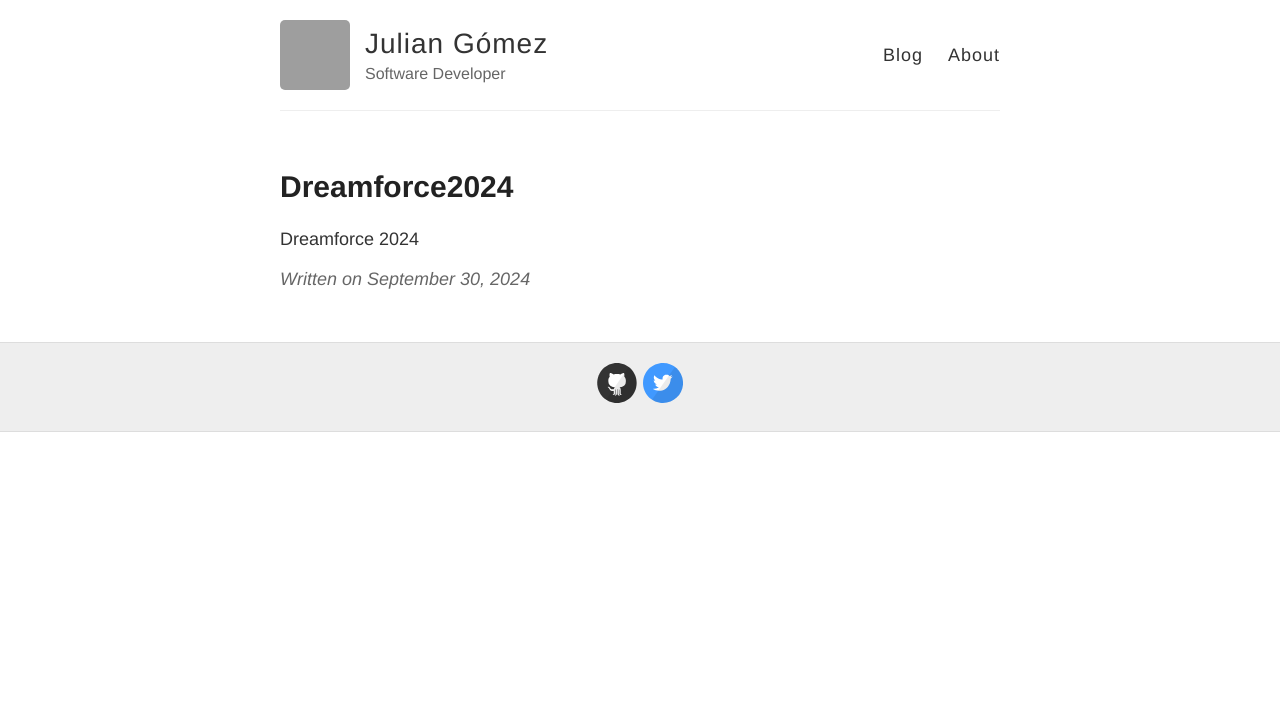
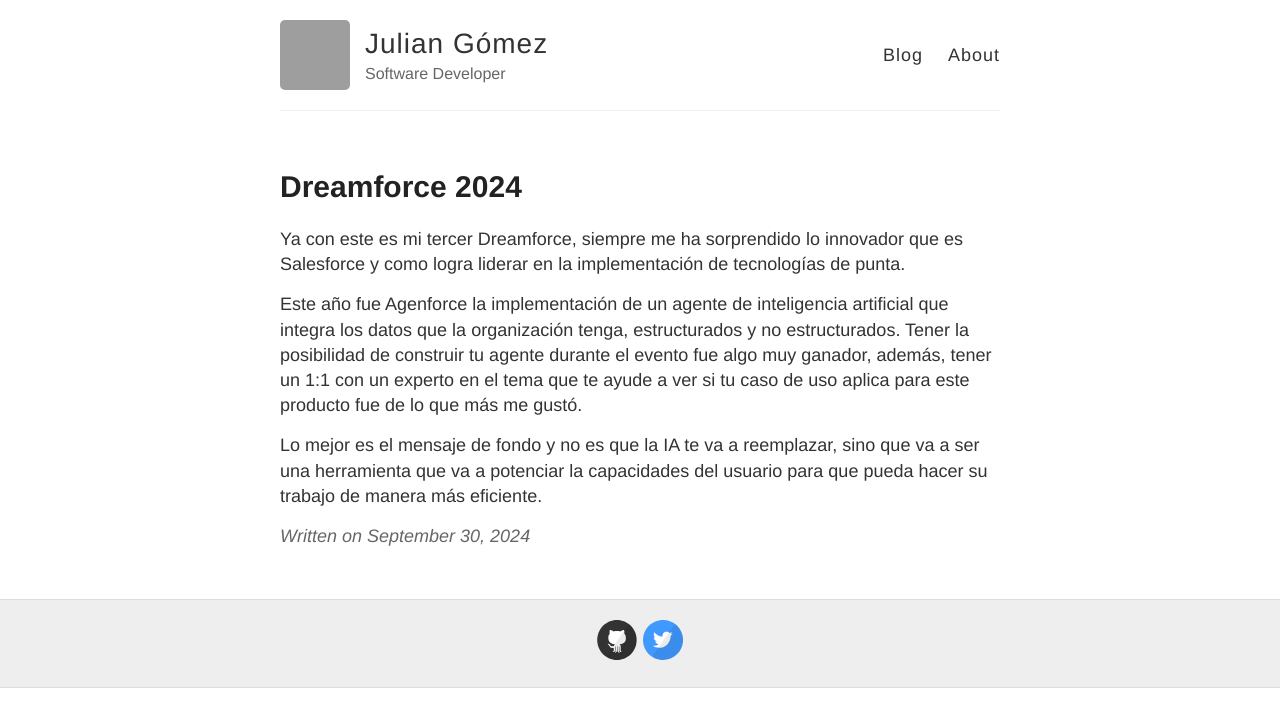
Before and after one commit to jgomezr/jgomezr.github.io, a Jekyll site: the page built from _posts/2024-09-30-dreamforce2024.md, in a window 1280 px wide. Shown: the top 727 px of the page. Built offline with Jekyll 4.4.1, drawn with Linux system fonts in a browser that asks for light colours; our own code applies the rules of GitHub Pages for plain Markdown files; grey boxes are pictures that could not be loaded.

Commit message:
Update 2024-09-30-dreamforce2024.md

```diff
--- a/_posts/2024-09-30-dreamforce2024.md
+++ b/_posts/2024-09-30-dreamforce2024.md
@@ -1 +1,11 @@
-Dreamforce 2024
+---
+layout: post
+title: Dreamforce 2024
+published: true
+---
+
+Ya con este es mi tercer Dreamforce, siempre me ha sorprendido lo innovador que es Salesforce y como logra liderar en la implementación de tecnologías de punta.
+
+Este año fue Agenforce la implementación de un agente de inteligencia artificial que integra los datos que la organización tenga, estructurados y no estructurados. Tener la posibilidad de construir tu agente durante el evento fue algo muy ganador, además, tener un 1:1 con un experto en el tema que te ayude a ver si tu caso de uso aplica para este producto fue de lo que más me gustó.
+
+Lo mejor es el mensaje de fondo y no es que la IA te va a reemplazar, sino que va a ser una herramienta que va a potenciar la capacidades del usuario para que pueda hacer su trabajo de manera más eficiente.
```
